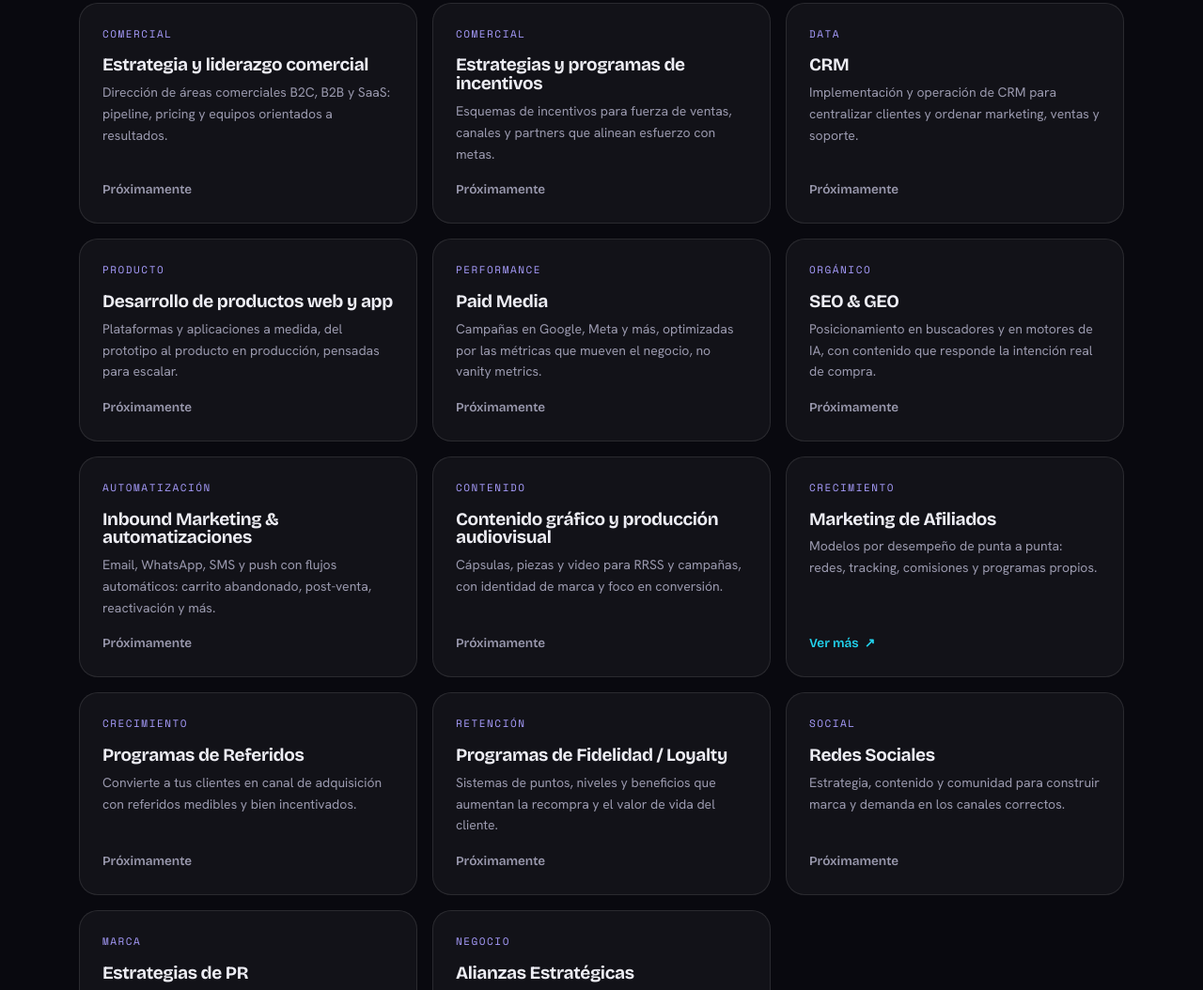
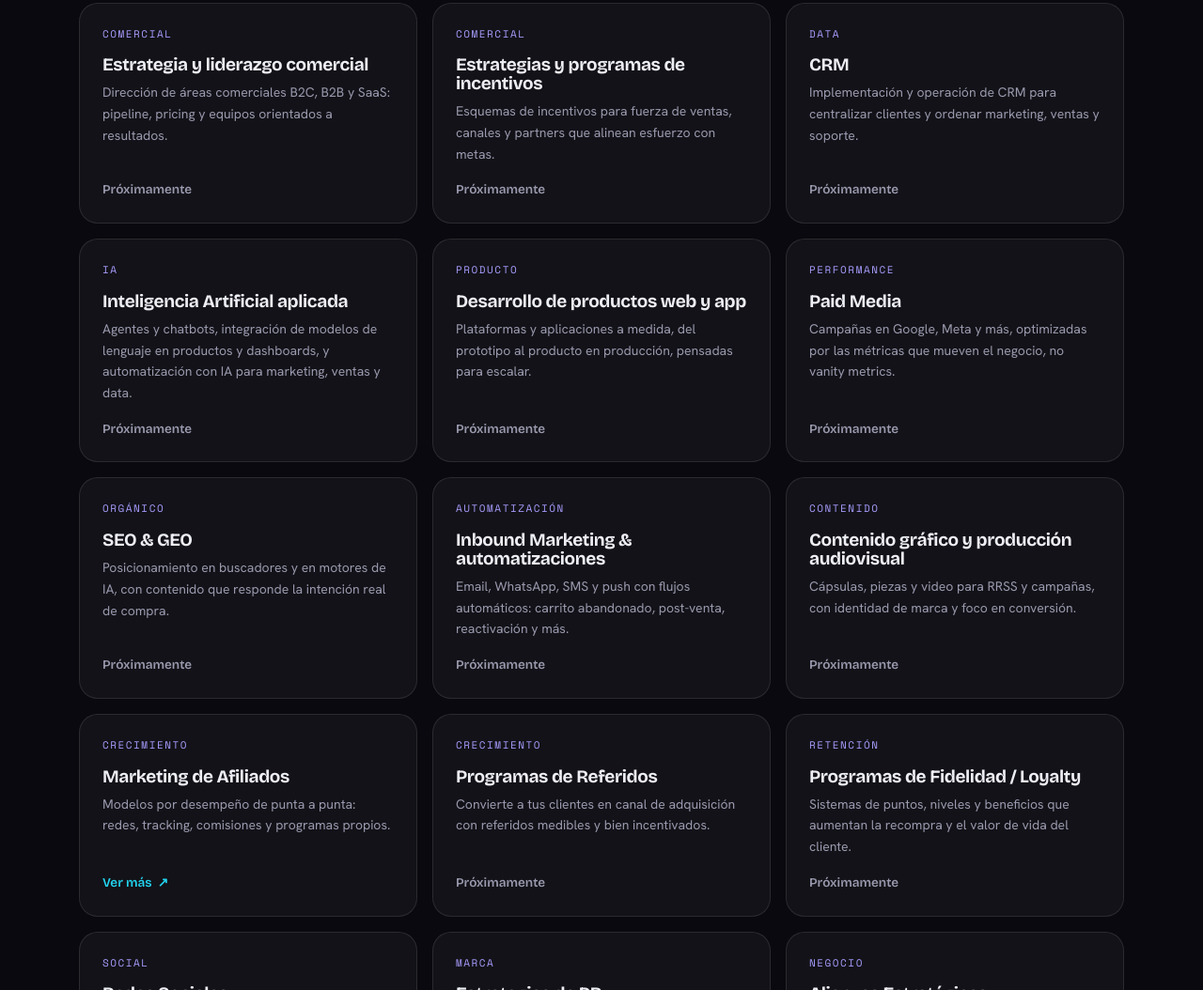
Before and after one commit to fjleitao/experiencia, a plain HTML site: page index.html in a window 1280 px wide. Shown: the part 803-1857 px from the top of the page at 94% size. Drawn offline with nearby package versions, Linux system fonts and the light colour scheme.

Commit message:
Update index.html

```diff
--- a/index.html
+++ b/index.html
@@ -200,6 +200,13 @@
         </div>
 
         <div class="area is-soon" role="article">
+          <span class="tag">IA</span>
+          <h3>Inteligencia Artificial aplicada</h3>
+          <p>Agentes y chatbots, integración de modelos de lenguaje en productos y dashboards, y automatización con IA para marketing, ventas y data.</p>
+          <span class="go soon">Próximamente</span>
+        </div>
+
+        <div class="area is-soon" role="article">
           <span class="tag">Producto</span>
           <h3>Desarrollo de productos web y app</h3>
           <p>Plataformas y aplicaciones a medida, del prototipo al producto en producción, pensadas para escalar.</p>
```
